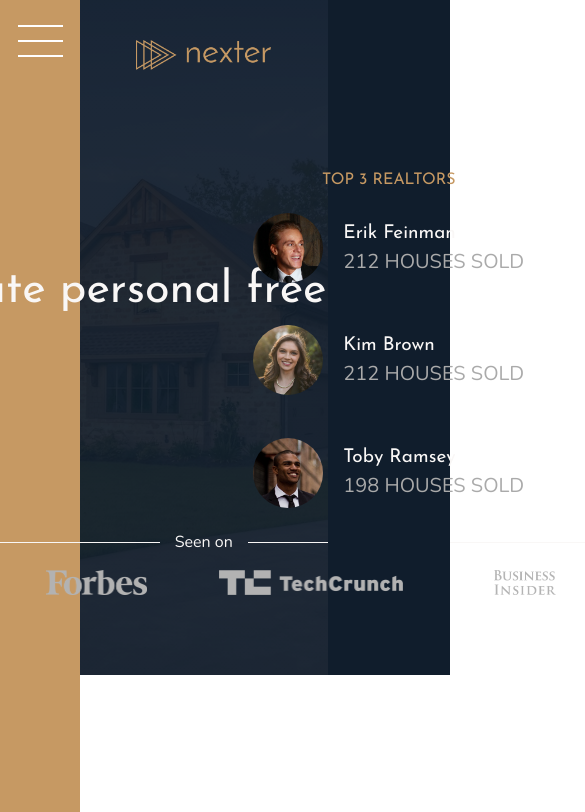
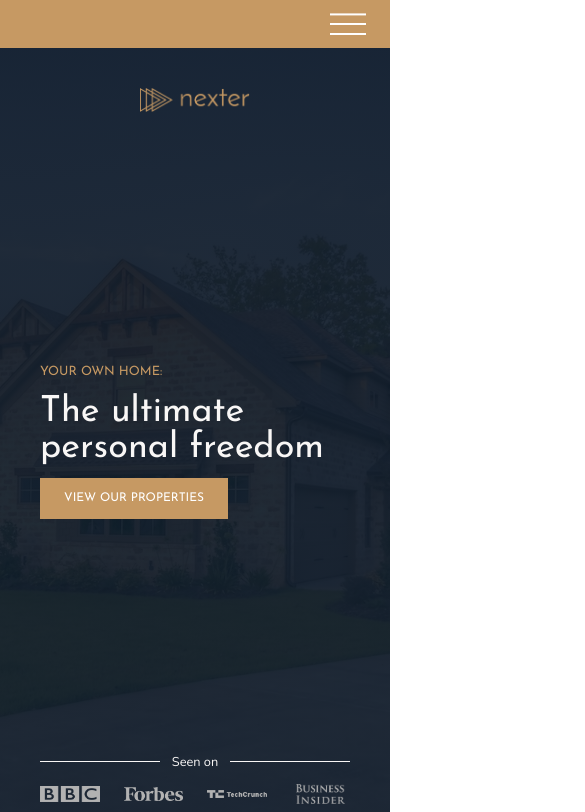
Before and after one commit to MiguelZablah/Css-Sass-Demo-03, a website: page app/index.html in a window 390 px wide. Shown: the top 812 px of the page, 585 px wide, since content can reach past the window. Drawn offline with nearby package versions, Linux system fonts and the light colour scheme.

Commit message:
Add Responsive

```diff
--- a/sass/_base.scss
+++ b/sass/_base.scss
@@ -1,19 +1,3 @@
-// COLOR VARIABLES
-$color-primary: #c69963;
-$color-primary-dark: #b28451;
-
-$color-secondary: #101d2c;
-
-$color-grey-light-1: #f9f7f6;
-$color-grey-light-2: #aaa;
-
-$color-grey-dark-1: #54483a;
-$color-grey-dark-2: #6d5d4b;
-
-// FONT VARIABLES
-$font-primary: 'Nunito', sans-serif;
-$font-display: 'Josefin Sans', sans-serif;
-
 *,
 *::before,
 *::after {
@@ -25,6 +9,10 @@
 html {
 	box-sizing: border-box;
 	font-size: 62.5%; // 10px/16px = 62.5% => 1rem = 10px
+
+	@include mediaMax($bp-largest){
+		font-size: 50%; //8px
+	}
 }
 
 body {
@@ -32,14 +20,21 @@
 	color: $color-grey-dark-2;
 	font-weight: 300;
 	line-height: 1.6;
-
-	font-size: 2rem;
 }
 
 .container {
 	display: grid;
 	grid-template-rows: 80vh min-content 40vw repeat(3, min-content);
 	grid-template-columns: #{'[sidebar-start] 8rem [sidebar-end full-start] minmax(6rem, 1fr) [center-start] repeat(8, [col-start] minmax(min-content, 14rem)[col-end]) [center-end] minmax(6rem, 1fr) [full-end]'};
+
+	@include mediaMax($bp-large){
+		grid-template-rows: 6rem 80vh min-content 40vw repeat(3, min-content);
+		grid-template-columns: #{'[full-start] minmax(6rem, 1fr) [center-start] repeat(8, [col-start] minmax(min-content, 14rem)[col-end]) [center-end] minmax(6rem, 1fr) [full-end]'};
+	}
+
+	@include mediaMax($bp-medium){
+		grid-template-rows: 6rem calc(100vh - 6rem); // The rest of the rows will be the default that is 'min-content'
+	}
 
 	// Note: using naming template area insted of naming columns
 	// grid-template-columns: 8rem minmax(6rem, 1fr) repeat(8, minmax(min-content, 14rem)) minmax(6rem, 1fr);
--- a/sass/_features.scss
+++ b/sass/_features.scss
@@ -5,6 +5,10 @@
 	display: grid;
 	grid-template-columns: repeat(auto-fit, minmax(25rem, 1fr));
 	grid-gap: 6rem;
+
+	@include mediaMax($bp-small){
+		margin: 5rem 0;
+	}
 }
 
 .feature {
--- a/sass/_footer.scss
+++ b/sass/_footer.scss
@@ -3,6 +3,10 @@
 	grid-column: full-start/full-end;
 	// grid-area: foot;
 	padding: 8rem;
+
+	@include mediaMax($bp-small){
+		padding: 2rem;
+	}
 }
 
 .nav {
@@ -11,6 +15,11 @@
 	grid-template-columns: repeat(auto-fit, minmax(15rem, 1fr));
 	grid-gap: 2rem;
 	align-items: center;
+
+	@include mediaMax($bp-small){
+		grid-template-columns: repeat(auto-fit, minmax(20rem, 1fr));
+		grid-gap: 0;
+	}
 
 	&__link:link,
 	&__link:visited {
@@ -40,4 +49,9 @@
 	margin-left: auto;
 	text-align: center;
 	width: 70%;
+
+	@include mediaMax($bp-small){
+		width: 100%;
+		margin-top: 1rem;
+	}
 }
--- a/sass/_header.scss
+++ b/sass/_header.scss
@@ -8,10 +8,18 @@
 	padding: 8rem;
 	padding-top: 4rem;
 	display: grid;
-	grid-template-rows: 1fr min-content 6rem 1fr;
-	grid-template-columns: max-content;
+	grid-template-rows: 1fr min-content minmax(6rem, min-content) 1fr;
+	grid-template-columns: minmax(min-content, max-content);
 	grid-row-gap: 1.5rem;
 	justify-content: center;
+
+	@include mediaMax($bp-medium){
+		grid-column: 1/-1;
+	}
+
+	@include mediaMax($bp-small){
+		padding: 5rem;
+	}
 
 	&__logo {
 		height: 3rem;
@@ -44,11 +52,13 @@
 		&-logos {
 			display: grid;
 			grid-template-columns: repeat(4, 1fr);
-			grid-gap: 3rem;
+			grid-column-gap: 3rem;
 			justify-items: center;
+			align-items: center;
 
 			img {
-				height: 2.5rem;
+				max-height: 2.5rem;
+				max-width: 100%;
 				filter: brightness(70%);
 			}
 		}
--- a/sass/_homes.scss
+++ b/sass/_homes.scss
@@ -5,6 +5,10 @@
 	display: grid;
 	grid-template-columns: repeat(auto-fit, minmax(25rem, 1fr));
 	grid-gap: 7rem;
+
+	@include mediaMax($bp-small){
+		margin: 5rem 0;
+	}
 }
 
 .home {
--- a/sass/_realtors.scss
+++ b/sass/_realtors.scss
@@ -5,9 +5,13 @@
 	padding: 3rem;
 	display: grid;
 	align-content: center;
-	justify-content: center;
-	justify-items: center;
+    justify-content: center;
+    justify-items: center;
 	grid-row-gap: 2rem;
+
+	@include mediaMax($bp-medium){
+		grid-column: 1/-1;
+	}
 
 	&__list {
 		display: grid;
@@ -15,12 +19,20 @@
 		grid-column-gap: 2rem;
 		grid-row-gap: 5vh;
 		align-items: center;
+
+		@include mediaMax($bp-medium){
+			grid-template-columns: repeat(3, min-content max-content);
+		}
+
+		@include mediaMax($bp-small){
+			grid-template-columns: min-content max-content;
+		}
 	}
 
 	&__img {
-		display: block;
 		width: 7rem;
 		border-radius: 50%;
+		display: block;
 	}
 
 	&__sold {
--- a/sass/_sidebar.scss
+++ b/sass/_sidebar.scss
@@ -4,6 +4,12 @@
 	// grid-area: side;
 	display: flex;
 	justify-content: center;
+
+	@include mediaMax($bp-large){
+		grid-area: 1 / 1 / 2 / -1;
+		justify-content: flex-end;
+		align-items: center;
+	}
 }
 
 .nav-btn {
@@ -25,4 +31,11 @@
 
 	&::before {transform: translateY(-1.5rem);}
 	&::after {transform: translateY(1.3rem);}
+
+	@include mediaMax($bp-large){
+		margin-top: 0;
+		margin-right: 3rem;
+		&::before {transform: translateY(-1.2rem);}
+		&::after {transform: translateY(1rem);}
+	}
 }
--- a/sass/_story.scss
+++ b/sass/_story.scss
@@ -1,6 +1,7 @@
 .story {
 	&__pictures {
 		background-image: linear-gradient(rgba($color-primary, .5), rgba($color-primary, .5)), url(../img/back.jpg);
+		background-size: cover;
 		grid-column: full-start/col-end 4;
 		// grid-area: spic;
 
@@ -8,6 +9,11 @@
 		grid-template-rows: repeat(6, 1fr);
 		grid-template-columns: repeat(6, 1fr);
 		align-items: center;
+
+		@include mediaMax($bp-medium){
+			grid-column: 1/-1;
+			padding: 3rem;
+		}
 	}
 
 	&__img {
@@ -15,6 +21,10 @@
 			width: 100%;
 			grid-area: 2 / 2 / 6 / 6;
 			box-shadow: 0 2rem 5rem rgba(#000, .1);
+
+			@include mediaMax($bp-medium){
+				grid-area: 1 / 1 / -1 / 5;
+			}
 		}
 
 		&--2{
@@ -22,6 +32,11 @@
 			grid-area: 4 / 4 / 6 / 7;
 			box-shadow: 0 2rem 5rem rgba(#000, .2);
 			z-index: 10;
+
+			@include mediaMax($bp-medium){
+				width: 100%;
+				grid-row: 1 / -1;
+			}
 		}
 	}
 
@@ -41,6 +56,14 @@
 		display: grid;
 		align-content: center;
 		justify-items: start;
+
+		@include mediaMax($bp-medium){
+			grid-area: 5 / 1 / 6/ -1;
+		}
+
+		@include mediaMax($bp-small){
+			padding: 3rem 8vw;
+		}
 	}
 
 	&__text {
--- /dev/null
+++ b/sass/_utility.scss
@@ -0,0 +1,6 @@
+// Media queri mixins
+@mixin mediaMax($param){
+	@media only screen and (max-width: $param){
+		@content
+	}
+}
--- /dev/null
+++ b/sass/_variables.scss
@@ -0,0 +1,21 @@
+// COLOR VARIABLES
+$color-primary: #c69963;
+$color-primary-dark: #b28451;
+
+$color-secondary: #101d2c;
+
+$color-grey-light-1: #f9f7f6;
+$color-grey-light-2: #aaa;
+
+$color-grey-dark-1: #54483a;
+$color-grey-dark-2: #6d5d4b;
+
+// FONT VARIABLES
+$font-primary: 'Nunito', sans-serif;
+$font-display: 'Josefin Sans', sans-serif;
+
+// RESPONSIVE BREAKPOINTS
+$bp-largest: 75em; // 1200px = 1200/16
+$bp-large: 62.5em; // 1000px = 1000/16
+$bp-medium: 50em;    // 800px = 800/16
+$bp-small: 37.5em;    // 600px = 600/16
--- a/sass/main.scss
+++ b/sass/main.scss
@@ -1,3 +1,5 @@
+@import "variables";
+@import "utility";
 @import "base";
 @import "typography";
 
```
Also changed, not shown: app/css/main.css.
